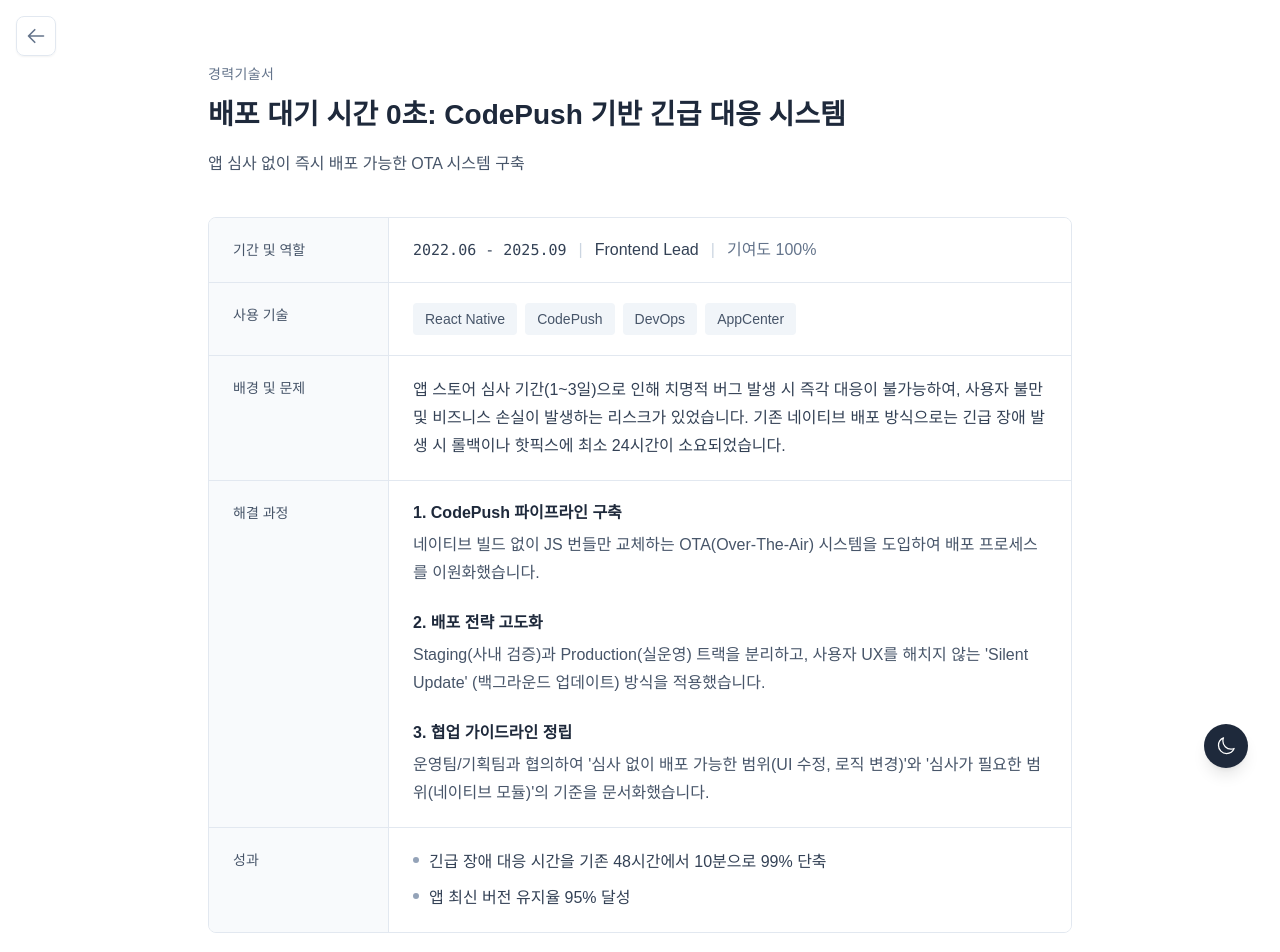
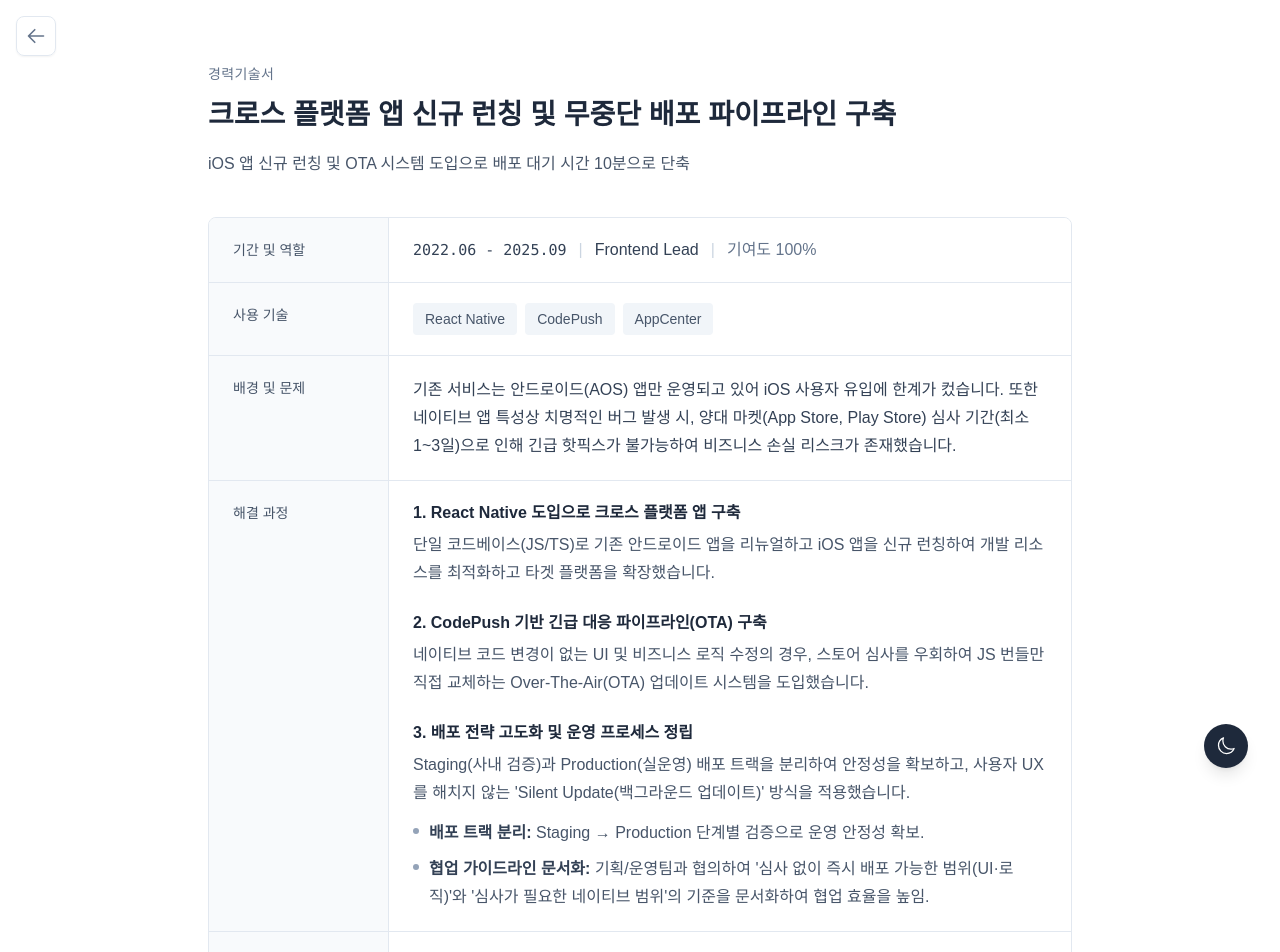
Before and after one commit to jnkyngche/jnkyngche.dev, a Next.js app: page /experience/hauser in a window 1280 px wide. Shown: the top 952 px of the page. Built offline with nearby package versions, Linux system fonts and the light colour scheme; a web font is replaced by a local one.

Commit message:
이력서 경력기술서 데이터 정리

```diff
--- a/app/resume/page.tsx
+++ b/app/resume/page.tsx
@@ -155,7 +155,14 @@ export default function ResumePage() {
 	              </li>
 	              <li className="flex items-start gap-2.5">
 	                <span className="mt-[0.6rem] h-1.5 w-1.5 rounded-full bg-slate-400 dark:bg-slate-500 flex-shrink-0" />
-	                <span>Next.js 기반 신규 프로젝트 개발 및 운영/유지보수</span>
+	                <span className="flex items-center gap-1.5">
+	                  Next.js 기반 어드민 상태 아키텍처 개편 및 App Router 마이그레이션
+	                  <Link href="/experience/hauser-admin" className="inline-flex items-center text-blue-600 dark:text-blue-400 hover:text-blue-700 dark:hover:text-blue-300 transition-colors" title="경력기술서 보기">
+	                    <svg xmlns="http://www.w3.org/2000/svg" fill="none" viewBox="0 0 24 24" strokeWidth={1.5} stroke="currentColor" className="w-4 h-4">
+	                      <path strokeLinecap="round" strokeLinejoin="round" d="M13.5 6H5.25A2.25 2.25 0 003 8.25v10.5A2.25 2.25 0 005.25 21h10.5A2.25 2.25 0 0018 18.75V10.5m-10.5 6L21 3m0 0h-5.25M21 3v5.25" />
+	                    </svg>
+	                  </Link>
+	                </span>
 	              </li>
 	              <li className="flex items-start gap-2.5">
 	                <span className="mt-[0.6rem] h-1.5 w-1.5 rounded-full bg-slate-400 dark:bg-slate-500 flex-shrink-0" />
--- a/data/projects.ts
+++ b/data/projects.ts
@@ -20,31 +20,82 @@ export interface Project {
 export const projects: Project[] = [
   {
     slug: "hauser",
-    title: "배포 대기 시간 0초: CodePush 기반 긴급 대응 시스템",
-    summary: "앱 심사 없이 즉시 배포 가능한 OTA 시스템 구축",
+    title: "크로스 플랫폼 앱 신규 런칭 및 무중단 배포 파이프라인 구축",
+    summary: "iOS 앱 신규 런칭 및 OTA 시스템 도입으로 배포 대기 시간 10분으로 단축",
     period: "2022.06 - 2025.09",
     role: "Frontend Lead",
     contribution: "100%",
-    tech: ["React Native", "CodePush", "DevOps", "AppCenter"],
+    tech: ["React Native", "CodePush", "AppCenter"],
     context:
-      "앱 스토어 심사 기간(1~3일)으로 인해 치명적 버그 발생 시 즉각 대응이 불가능하여, 사용자 불만 및 비즈니스 손실이 발생하는 리스크가 있었습니다. 기존 네이티브 배포 방식으로는 긴급 장애 발생 시 롤백이나 핫픽스에 최소 24시간이 소요되었습니다.",
+      "기존 서비스는 안드로이드(AOS) 앱만 운영되고 있어 iOS 사용자 유입에 한계가 컸습니다. 또한 네이티브 앱 특성상 치명적인 버그 발생 시, 양대 마켓(App Store, Play Store) 심사 기간(최소 1~3일)으로 인해 긴급 핫픽스가 불가능하여 비즈니스 손실 리스크가 존재했습니다.",
     process: [
       {
-        title: "CodePush 파이프라인 구축",
-        desc: "네이티브 빌드 없이 JS 번들만 교체하는 OTA(Over-The-Air) 시스템을 도입하여 배포 프로세스를 이원화했습니다.",
+        title: "React Native 도입으로 크로스 플랫폼 앱 구축",
+        desc: "단일 코드베이스(JS/TS)로 기존 안드로이드 앱을 리뉴얼하고 iOS 앱을 신규 런칭하여 개발 리소스를 최적화하고 타겟 플랫폼을 확장했습니다.",
       },
       {
-        title: "배포 전략 고도화",
-        desc: "Staging(사내 검증)과 Production(실운영) 트랙을 분리하고, 사용자 UX를 해치지 않는 'Silent Update' (백그라운드 업데이트) 방식을 적용했습니다.",
+        title: "CodePush 기반 긴급 대응 파이프라인(OTA) 구축",
+        desc: "네이티브 코드 변경이 없는 UI 및 비즈니스 로직 수정의 경우, 스토어 심사를 우회하여 JS 번들만 직접 교체하는 Over-The-Air(OTA) 업데이트 시스템을 도입했습니다.",
       },
       {
-        title: "협업 가이드라인 정립",
-        desc: "운영팀/기획팀과 협의하여 '심사 없이 배포 가능한 범위(UI 수정, 로직 변경)'와 '심사가 필요한 범위(네이티브 모듈)'의 기준을 문서화했습니다.",
+        title: "배포 전략 고도화 및 운영 프로세스 정립",
+        desc: "Staging(사내 검증)과 Production(실운영) 배포 트랙을 분리하여 안정성을 확보하고, 사용자 UX를 해치지 않는 'Silent Update(백그라운드 업데이트)' 방식을 적용했습니다.",
+        items: [
+          {
+            title: "배포 트랙 분리",
+            desc: "Staging → Production 단계별 검증으로 운영 안정성 확보.",
+          },
+          {
+            title: "협업 가이드라인 문서화",
+            desc: "기획/운영팀과 협의하여 '심사 없이 즉시 배포 가능한 범위(UI·로직)'와 '심사가 필요한 네이티브 범위'의 기준을 문서화하여 협업 효율을 높임.",
+          },
+        ],
       },
     ],
     result: [
-      "긴급 장애 대응 시간을 기존 48시간에서 10분으로 99% 단축",
-      "앱 최신 버전 유지율 95% 달성",
+      "안드로이드/iOS 양대 마켓 통합 운영 환경 구축",
+      "긴급 장애 대응 배포 소요 시간을 기존 최소 24시간에서 10분 이내로 99% 단축",
+      "강제 업데이트 없이 앱 최신 버전 유지율 95% 달성",
+    ],
+  },
+  {
+    slug: "hauser-admin",
+    title: "레거시 어드민 상태 분리 및 App Router 무중단 마이그레이션",
+    summary: "RSC · TanStack Query · Redux 역할 분리로 레거시 보일러플레이트 제거 및 로딩 성능 개선",
+    period: "2022.06 - 2025.10",
+    role: "Frontend Lead",
+    contribution: "100%",
+    tech: ["Next.js (App Router)", "TanStack Query", "Redux", "React Suspense"],
+    context:
+      "기존 어드민은 거대한 Redux 스토어 하나에 UI 상태와 API 비동기 통신(Thunk/Saga) 데이터가 모두 강하게 결합되어 있었습니다. 이로 인해 1) 상태 동기화의 어려움, 2) 무거운 보일러플레이트로 인한 유지보수성 저하, 3) 초기 로딩 지연 문제가 심각했으나, 비즈니스 일정상 Redux를 한 번에 걷어내는 것은 리스크가 매우 컸습니다.",
+    process: [
+      {
+        title: "상태의 역할에 따른 아키텍처 3원화 (RSC · Query · Redux)",
+        desc: "거대한 레거시를 안전하게 분해하기 위해 데이터의 성격을 3가지로 분류하고 최적의 도구를 위임했습니다.",
+        items: [
+          {
+            title: "초기 정적 데이터 → App Router/RSC",
+            desc: "초기 렌더링에 필요한 기준 데이터는 서버 컴포넌트에서 직접 페칭하여 클라이언트 번들 사이즈를 줄이고 LCP를 최적화.",
+          },
+          {
+            title: "동적 서버 상태 → TanStack Query",
+            desc: "Redux에 묶여있던 복잡한 비동기 API 통신을 TanStack Query로 분리하여, 캐싱·무효화(Invalidation)·로딩/에러 처리를 자동화하고 보일러플레이트를 대폭 걷어냄.",
+          },
+          {
+            title: "순수 클라이언트 UI 상태 → Redux",
+            desc: "Redux는 다단계 입력 폼, 복잡한 전역 필터링 등 브라우저 내에서만 발생하는 무거운 비즈니스 로직과 UI 상태만을 전담하도록 역할을 축소·격리.",
+          },
+        ],
+      },
+      {
+        title: "App Router 전환 및 Suspense 스트리밍 적용",
+        desc: "상태 관리의 의존성이 낮아진 컴포넌트들을 구버전 Next.js에서 App Router로 점진적으로 마이그레이션했습니다. 데이터 패칭이 TanStack Query로 이관된 컴포넌트들에 Suspense를 결합하여, 무거운 데이터 그리드가 로드되는 동안 스켈레톤 UI를 보여주는 스트리밍(Streaming) 렌더링을 구현했습니다.",
+      },
+    ],
+    result: [
+      "비동기 로직(서버 상태)을 TanStack Query로 이관하여 Redux 보일러플레이트 감소 및 유지보수성 확보",
+      "비즈니스 로직 훼손 없이 상태를 점진적으로 분리하여 무장애 App Router 마이그레이션 달성",
+      "App Router와 Suspense 도입으로 복잡한 물류 데이터 페이지의 초기 체감 로딩 속도 획기적 개선",
     ],
   },
   {
```
